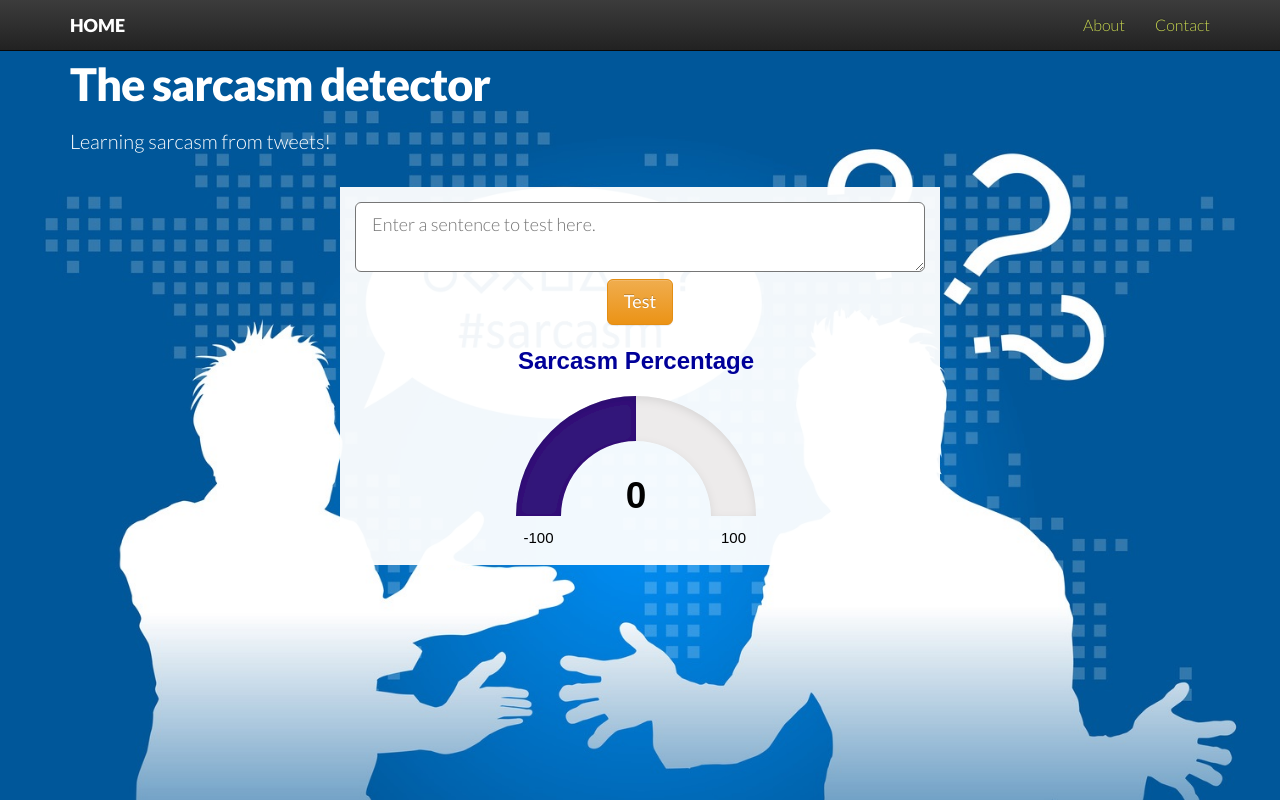
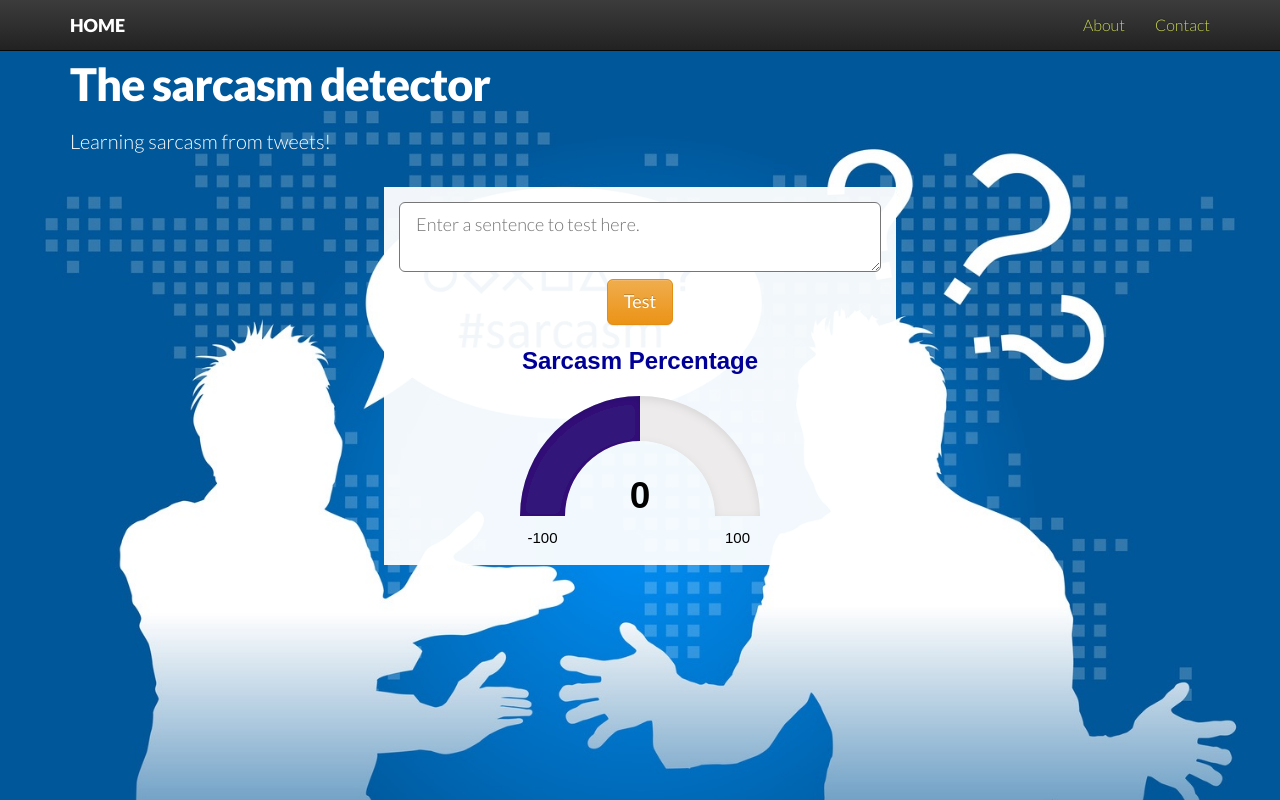
Before and after one commit to MathieuCliche/Sarcasm_detector, a Flask app: page / in a window 1280 px wide. Run offline with Flask 2, Linux system fonts and the light colour scheme; some libraries are stand-ins or nearby versions.

Commit message:
new look

```diff
--- a/app/static/css/style.css
+++ b/app/static/css/style.css
@@ -194,15 +194,11 @@ p.copyright {
     background: rgba(255, 255, 255, 0.95);
 margin: 0 auto;
 text-align: center;
-width: 600px;
+width: 40%;
+min-width: 400px;
 overflow-y: hidden;
 }
 
-
-.container3 {
-margin: 0 23%;
-text-align: center;
-}
 
 .container4 {
   padding-right: 15px;
--- a/app/templates/index.html
+++ b/app/templates/index.html
@@ -64,10 +64,9 @@
 			<form class="form-search" style="text-align:center;" >
 <textarea style="width:100%"rows="2" name="sentence" class="input-lg" placeholder="Enter a sentence to test here."></textarea>
 <br/>
-					  <a href="#" id=calculate button type="submit" class="btn btn-warning btn-lg" style="color: #FFFFFF">Test</a>
-<div class="container3">
- <div id="gauge" style="width:300px; height:240px"></div>
-</div>
+					  <a href="#" id=calculate button type="submit" class="btn btn-warning btn-lg" style="color: #FFFFFF;">Test</a>
+ <div id="gauge" style="width:300px; height:240px; margin: 0 auto;"></div>
+
 
 					</form>
 
```
Also changed, not shown: other parts of app/static/css/style.css (+2 -1 lines).
